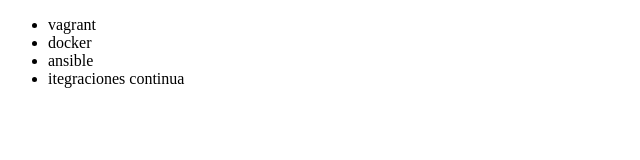
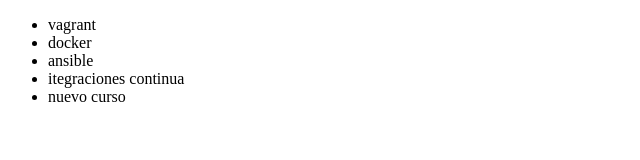
Before and after one commit to zaratecalizaya/alura-git, a plain HTML site: page index.html in a window 1280 px wide. Shown: the full height of the page, 0-640 px from the left. Drawn offline with Linux system fonts and the light colour scheme.

Commit message:
se añadio curso

```diff
--- a/index.html
+++ b/index.html
@@ -12,6 +12,7 @@
         <li>docker</li>
         <li>ansible</li>
         <li>itegraciones continua</li>
+        <li>nuevo curso</li>
     </ul>
 </body>
 </html>
```
